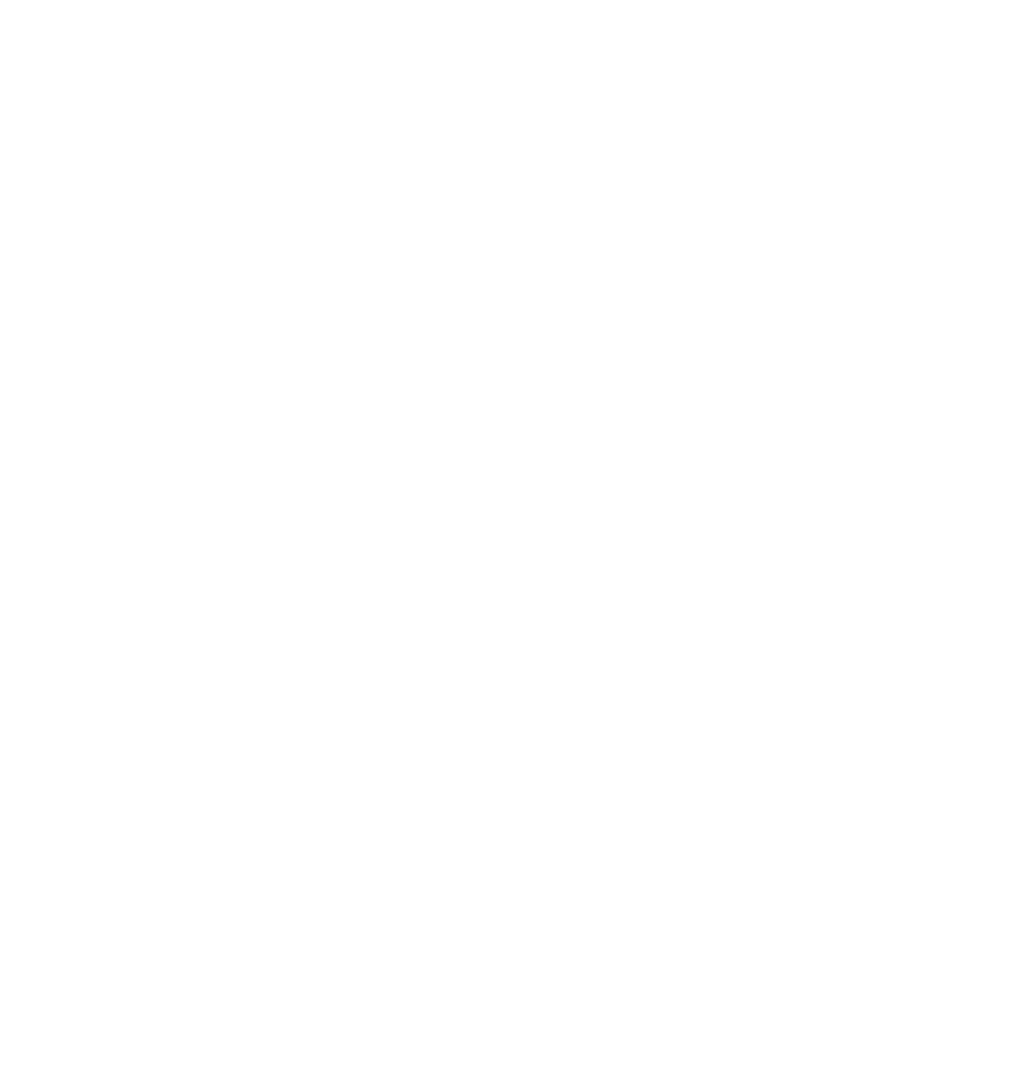
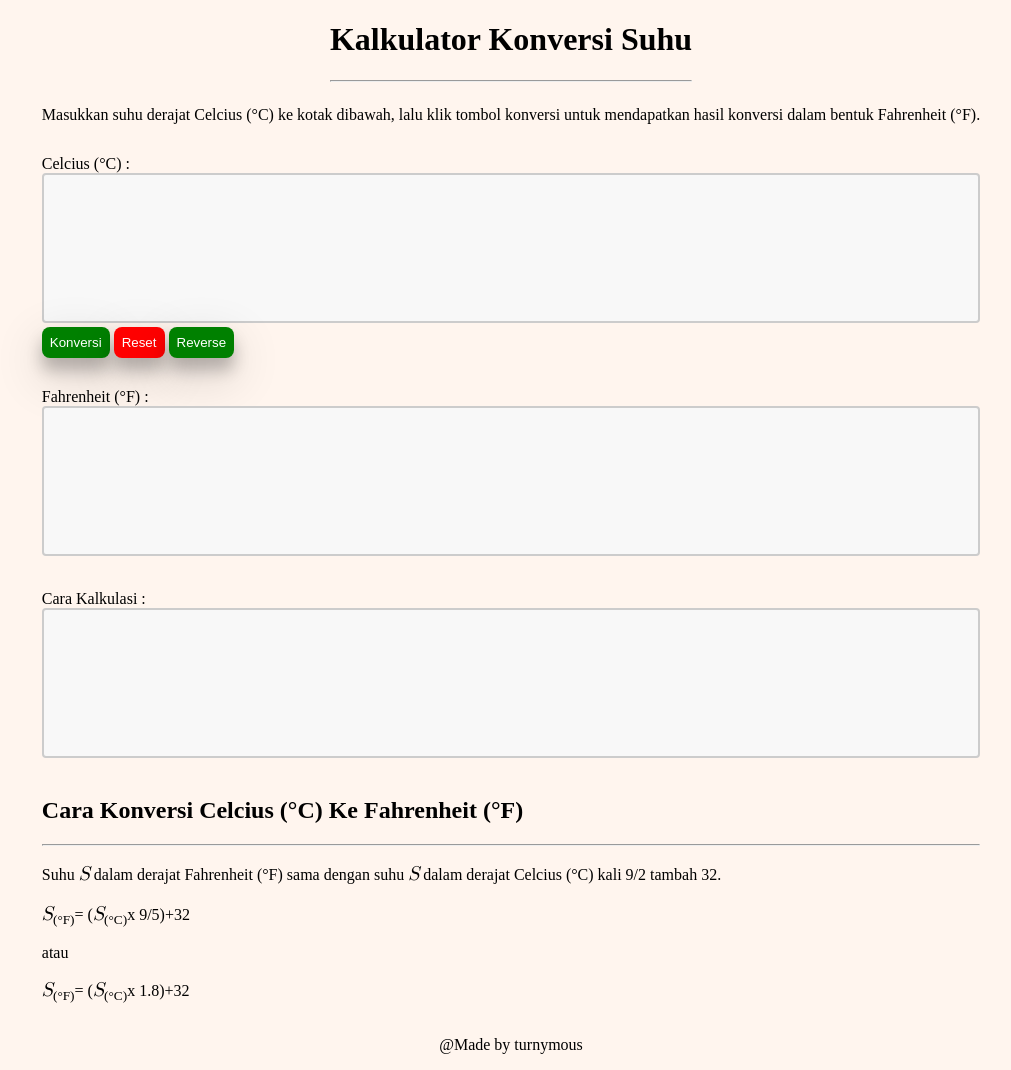
Before and after one commit to revou-fundamental-course/30-sept-24-turnymous, a plain HTML site: page index.html in a window 1280 px wide. Shown: the whole page, without its empty margins (129-1140 px from the left). Before the commit the page ends 800 px from the top, so only its background shows below. Drawn offline with Linux system fonts and the light colour scheme.

Commit message:
Design kalkulator konversi

```diff
--- a/css/styles.css
+++ b/css/styles.css
@@ -1 +1,67 @@
 /* ini css */
+
+body {
+    margin: 0;
+    background: seashell;
+    display: flex;
+    flex-direction: column;
+    align-items: center;
+    justify-content: center;
+}
+
+.suhu-style {
+    font-size: 20px;
+    font-family: math;
+    font-style: italic;
+}
+
+.padding-area {
+    padding-top: 15px;
+    padding-bottom: 15px;
+}
+
+.form-button {
+    background-color: green;
+    color: white;
+    border: 0;
+    padding: 8px;
+    border-radius: 8px;
+    box-shadow: 0 12px 16px 0 rgba(0,0,0,0.24), 0 17px 50px 0 rgba(0,0,0,0.19);
+}
+
+.form-button:hover {
+    background-color: #04AA6D; /* Green */
+    color: white;
+}
+
+.form-button-reset:hover {
+    background-color: hsl(0, 100%, 67%); /* Green */
+    color: white;
+}
+
+.form-button-submit {
+    background-color: green;
+    color: white;
+}
+
+.form-button-reset {
+    background-color: red;
+    color: white;
+}
+
+.form-button-reverse {
+    background-color: green;
+    color: white;
+}
+
+textarea {
+  width: 100%;
+  height: 150px;
+  padding: 12px 20px;
+  box-sizing: border-box;
+  border: 2px solid #ccc;
+  border-radius: 4px;
+  background-color: #f8f8f8;
+  font-size: 16px;
+  resize: none;
+}
--- a/index.html
+++ b/index.html
@@ -7,6 +7,85 @@
     <link rel="stylesheet" href="css\styles.css">
 </head>
 <body>
+    <header>
+        <h1>Kalkulator Konversi Suhu</h1>
+        <hr/>
+    </header>
 
+    <main>
+        <!-- Form konten -->
+        <section>
+
+            <!--Instruksi-->
+            <article>
+                <p>Masukkan suhu derajat Celcius (°C) ke kotak dibawah, lalu klik tombol konversi untuk mendapatkan hasil konversi dalam bentuk Fahrenheit (°F).<p>
+            </article>
+
+            <!--Inputan Suhu-->
+            <form class="padding-area">
+                <div>
+                    <label for="input-suhu">Celcius (°C) :</label>
+                </div>
+
+                <textarea id="input-suhu"></textarea>
+
+                <div>
+                    <button class="form-button form-button-submit">Konversi</button>
+                    <button class="form-button form-button-reset">Reset</button>
+                    <button class="form-button form-button-reverse">Reverse</button>
+                </div>
+            </form>
+
+            <!--Hasil Suhu-->
+            <div class="padding-area">
+                <div>
+                    <label for="hasil-suhu">Fahrenheit (°F) :</label>
+                </div>
+
+                <textarea id="hasil-suhu"></textarea>
+            </div>
+
+            <!--Cara Kalkulasi-->
+            <div class="padding-area">
+                <div>
+                    <label for="kalkulasi-suhu">Cara Kalkulasi :</label>
+                </div>
+
+                <textarea id="kalkulasi-suhu"></textarea>
+
+            </div>
+        </section>
+
+        <!-- Info konten -->
+        <section>
+            <header>
+                <h2>Cara Konversi Celcius (°C) Ke Fahrenheit (°F)</h2>
+                <hr/>
+            </header>
+
+            <article>
+                <p>Suhu
+                    <span class="suhu-style">S</span> dalam derajat Fahrenheit (°F) sama dengan suhu
+                    <span class="suhu-style">S</span> dalam derajat Celcius (°C) kali 9/2 tambah 32.
+                </p>
+
+                <p>
+                    <span class="suhu-style">S</span><sub>(°F)</sub>=
+                    (<span class="suhu-style">S</span><sub>(°C)</sub>x 9/5)+32
+                </p>
+
+                <p>atau</p>
+
+                <p>
+                    <span class="suhu-style">S</span><sub>(°F)</sub>=
+                    (<span class="suhu-style">S</span><sub>(°C)</sub>x 1.8)+32
+                </p>
+            </article>
+        </section>
+    </main>
+
+    <footer>
+        <p>@Made by turnymous</p>
+    </footer>
 </body>
 </html>
```
